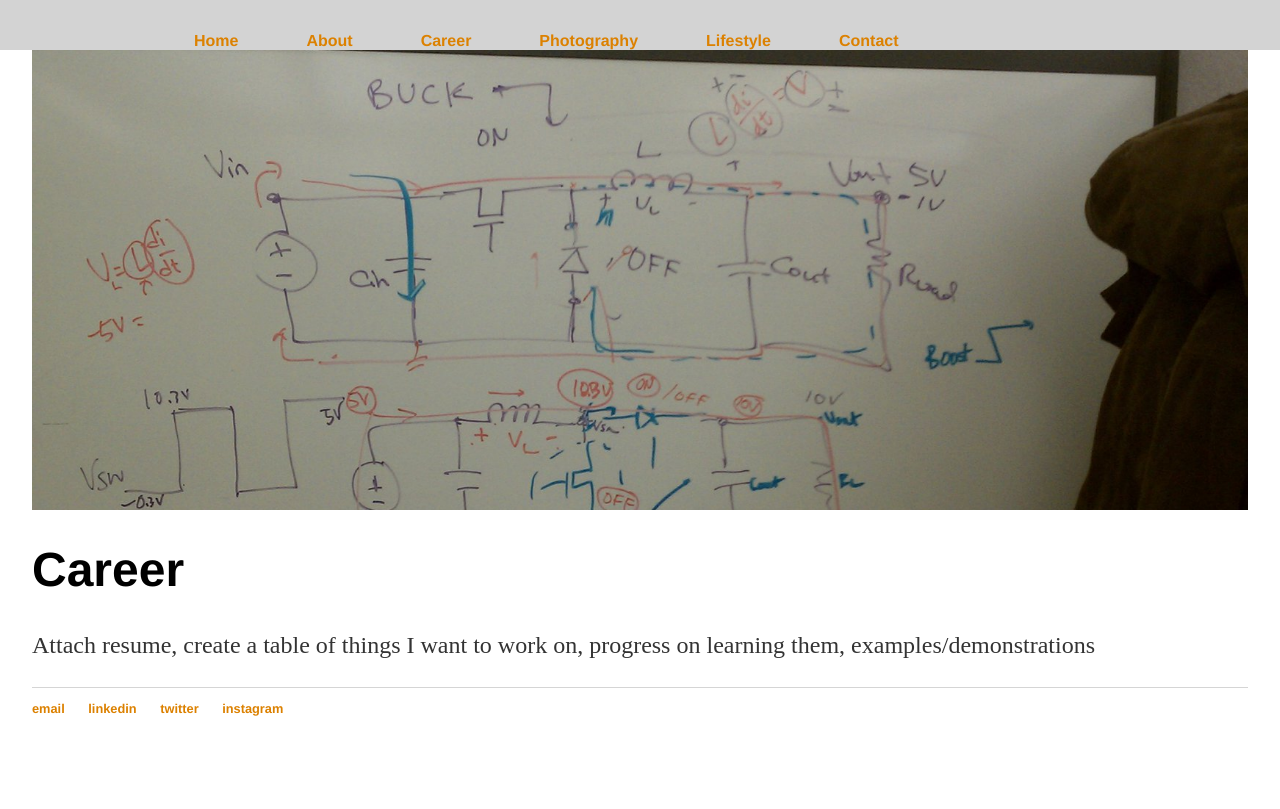
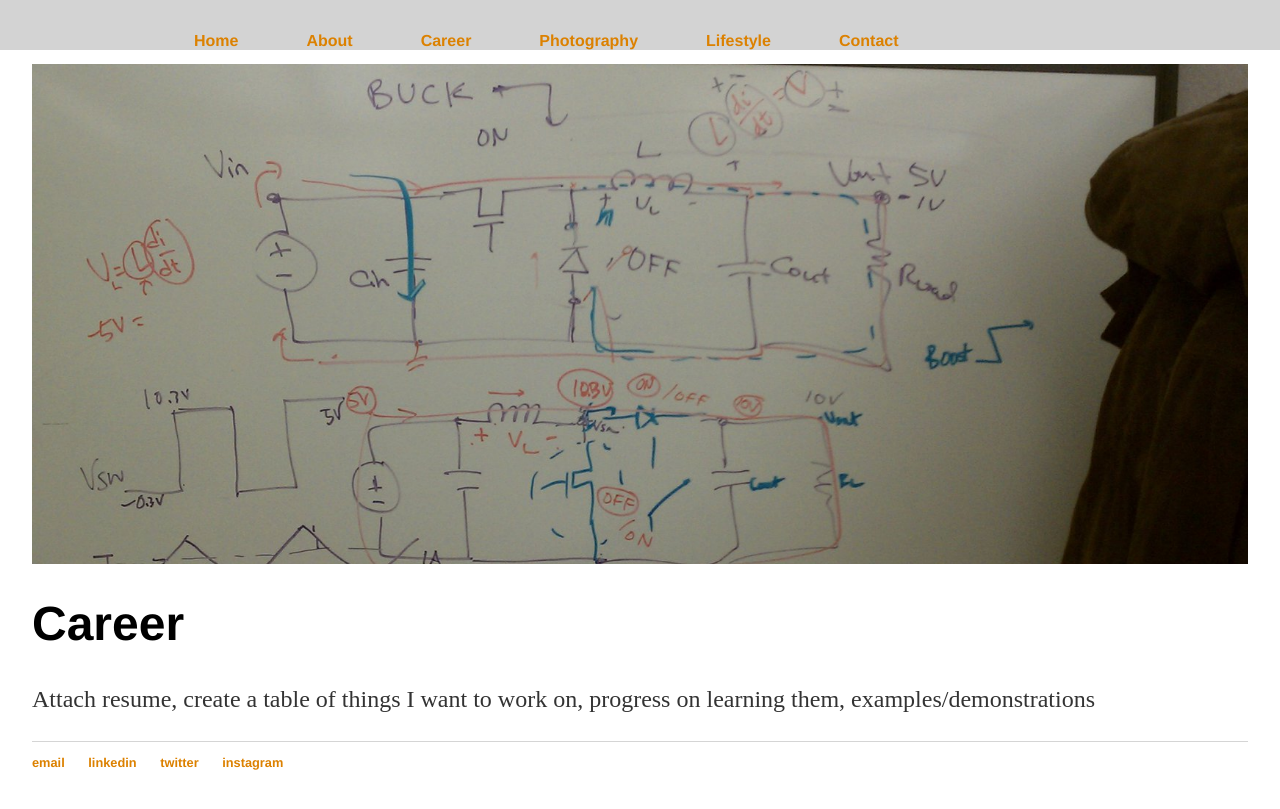
Before and after one commit to itsonlyjaz/itsonlyjaz.github.io, a Jekyll site: the page built from career/index.html, in a window 1280 px wide. Shown: the top 809 px of the page. Built offline with Jekyll 4.4.1, drawn with Linux system fonts in a browser that asks for light colours.

Commit message:
Update index.html

```diff
--- a/career/index.html
+++ b/career/index.html
@@ -7,11 +7,10 @@
 <title>JM - Career</title>
 <head>
 </head>
+<br><br><br>
+
 <body class="smaller">
    <div class="parallax2"></div>
-</body>
-<body>
-
 
     <h1>Career</h1>
 
```
